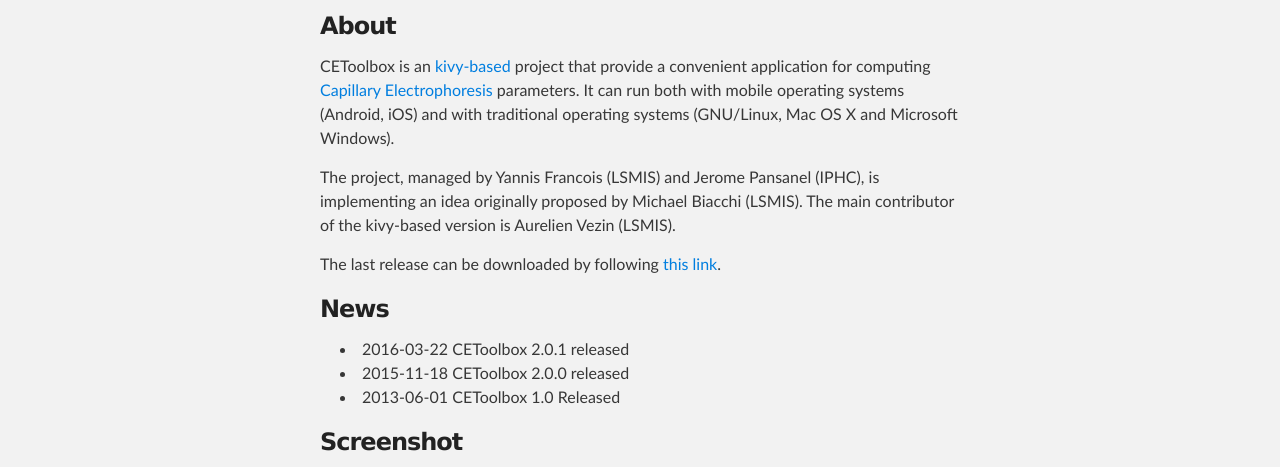
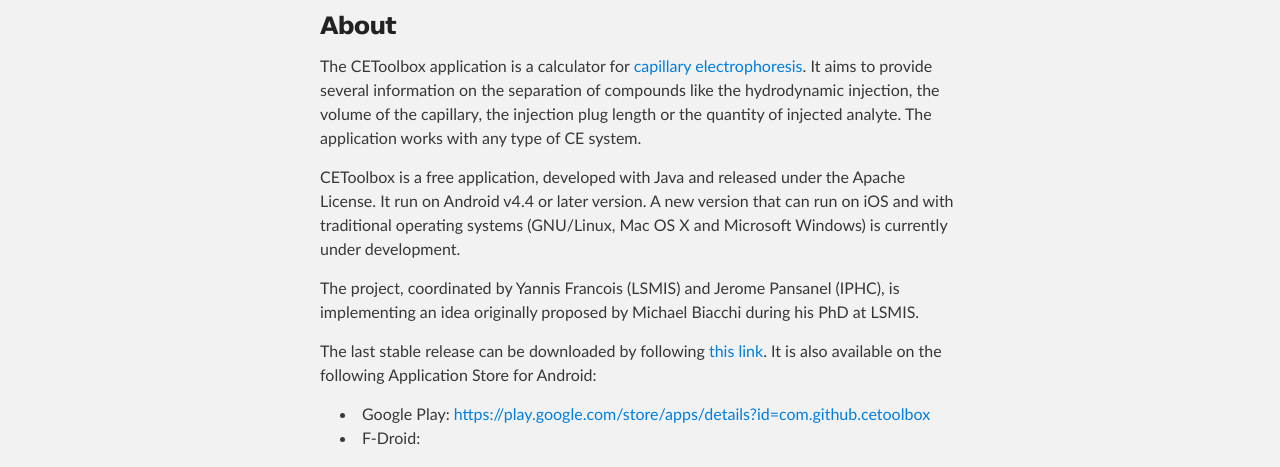
Before and after one commit to cetoolbox/cetoolbox.github.io, a plain HTML site: page index.html in a window 1280 px wide. Shown: the part 254-721 px from the top of the page. Drawn offline with Linux system fonts and the light colour scheme.

Commit message:
Update main page for the new CEToolbox release

```diff
--- a/index.html
+++ b/index.html
@@ -16,15 +16,15 @@
     <!-- HEADER -->
     <div id="header_wrap" class="outer">
         <header class="inner">
-          <a id="forkme_banner" href="https://github.com/cetoolbox/cetoolbox-kivy">View on GitHub</a>
+          <a id="forkme_banner" href="https://github.com/cetoolbox/cetoolbox">View on GitHub</a>
 
           <h1 id="project_title"><img class="headlogo" src="images/cetoolbox_logo.png"/>CEToolbox</h1>
           <h2 id="project_tagline">The Capillary Electrophoresis Toolbox</h2>
 
             <section id="downloads">
-              <a class="zip_download_link" href="https://github.com/cetoolbox/cetoolbox-kivy/zipball/master" title="Download the source code as a zip archive">Download this project as a .zip file</a>
-              <a class="tar_download_link" href="https://github.com/cetoolbox/cetoolbox-kivy/tarball/master" title="Download the source code as a tar.gz archive">Download this project as a tar.gz file</a>
-              <a class="apk_download_link" href="https://github.com/cetoolbox/cetoolbox.github.io/blob/master/resources/cetoolbox.apk?raw=true" title="Download the application as an apk file">Download this project as an .apk file</a>
+              <a class="zip_download_link" href="https://github.com/cetoolbox/cetoolbox/archive/v1.3.0.zip" title="Download the source code as a zip archive">Download this project as a .zip file</a>
+              <a class="tar_download_link" href="https://github.com/cetoolbox/cetoolbox/archive/v1.3.0.tar.gz" title="Download the source code as a tar.gz archive">Download this project as a tar.gz file</a>
+              <a class="apk_download_link" href="https://github.com/cetoolbox/cetoolbox/releases/download/v1.3.0/cetoolbox-1.3.apk" title="Download the application as an apk file">Download this project as an .apk file</a>
             </section>
         </header>
     </div>
@@ -35,17 +35,34 @@
 
 <h3>About</h3>
 
-<p>CEToolbox is an <a href="http://www.kivy.org/" title="Link to Kivy">kivy-based</a> project that provide a convenient application for computing <a href="http://en.wikipedia.org/wiki/Capillary_electrophoresis" title="Link to Wikipedia">Capillary Electrophoresis</a> parameters. It can run both with mobile operating systems (Android, iOS) and with traditional operating systems (GNU/Linux, Mac OS X and Microsoft Windows).</p>
+<p>The CEToolbox application is a calculator for <a href="https://en.wikipedia.org/wiki/Capillary_electrophoresis" title="Capillary electrophoresis on Wikipedia">capillary electrophoresis</a>.
+It aims to provide several information on the separation of compounds
+like the hydrodynamic injection, the volume of the capillary, the
+injection plug length or the quantity of injected analyte.
+The application works with any type of CE system.</p>
 
-<p>The project, managed by Yannis Francois (LSMIS) and Jerome Pansanel (IPHC), is implementing an idea originally proposed by Michael Biacchi (LSMIS). The main contributor of the kivy-based version is Aurelien Vezin (LSMIS).</p>
+<p>CEToolbox is a free application, developed with Java and released under the Apache License. It run on Android v4.4 or later version. A new
+version that can run on iOS and with traditional operating systems
+(GNU/Linux, Mac OS X and Microsoft Windows) is currently under
+development.</p>
 
-<p>The last release can be downloaded by following <a href="https://github.com/cetoolbox/cetoolbox.github.io/blob/master/resources/cetoolbox.apk?raw=true" title="CEToolbox Application">this link</a>.</p>
+<p>The project, coordinated by Yannis Francois (LSMIS) and
+Jerome Pansanel (IPHC), is implementing an idea originally proposed by
+Michael Biacchi during his PhD at LSMIS.</p>
+
+<p>The last stable release can be downloaded by following <a href="https://github.com/cetoolbox/cetoolbox/releases/download/v1.3.0/cetoolbox-1.3.apk" title="CEToolbox Application">this link</a>.
+It is also available on the following Application Store for Android:</p>
+<ul>
+<li>Google Play: <a href="https://play.google.com/store/apps/details?id=com.github.cetoolbox" title="CEToolbox on Google Play">https://play.google.com/store/apps/details?id=com.github.cetoolbox</a></li>
+<li>F-Droid: <a href="" title="CEToolbox on F-Droid"></a></li>
+</ul>
 
 <h3>News</h3>
 <ul>
-<li><b>2016-03-22</b> CEToolbox 2.0.1 released</li>
-<li><b>2015-11-18</b> CEToolbox 2.0.0 released</li>
-<li><b>2013-06-01</b> CEToolbox 1.0 Released</li>
+<li><b>2019-12-16</b> CEToolbox 1.3.0 released</li>
+<li><b>2019-12-15</b> CEToolbox 1.2.0 released</li>
+<li><b>2015-11-18</b> CEToolbox 1.1.0 released</li>
+<li><b>2013-06-01</b> CEToolbox 1.0.0 released</li>
 </ul>
 
 <h3>Screenshot</h3>
@@ -65,7 +82,7 @@
 See the License for the specific language governing permissions and
 limitations under the License.</p>
 
-<p><a href="http://www-chimie.u-strasbg.fr/~ldsm2/"><img class="logo" src="images/logo_LSMIS.png"/></a><a href="http://www.iphc.cnrs.fr"><img class="logo" src="images/logo_IPHC.png"/></a><a href="http://www.cnrs.fr"><img class="logo" src="images/logo_CNRS.png"/></a><a href="http://www.unistra.fr"><img class="logo" src="images/logo_UNISTRA.png"/></a></p>
+<p><a href="https://complex-matter.unistra.fr/equipes-de-recherche/laboratoire-de-spectrometrie-de-masse-des-interactions-et-des-systemes/accueil/"><img class="logo" src="images/logo_LSMIS.png"/></a><a href="http://www.iphc.cnrs.fr"><img class="logo" src="images/logo_IPHC.png"/></a><a href="http://www.cnrs.fr"><img class="logo" src="images/logo_CNRS.png"/></a><a href="http://www.unistra.fr"><img class="logo" src="images/logo_UNISTRA.png"/></a></p>
       </section>
     </div>
 
```
